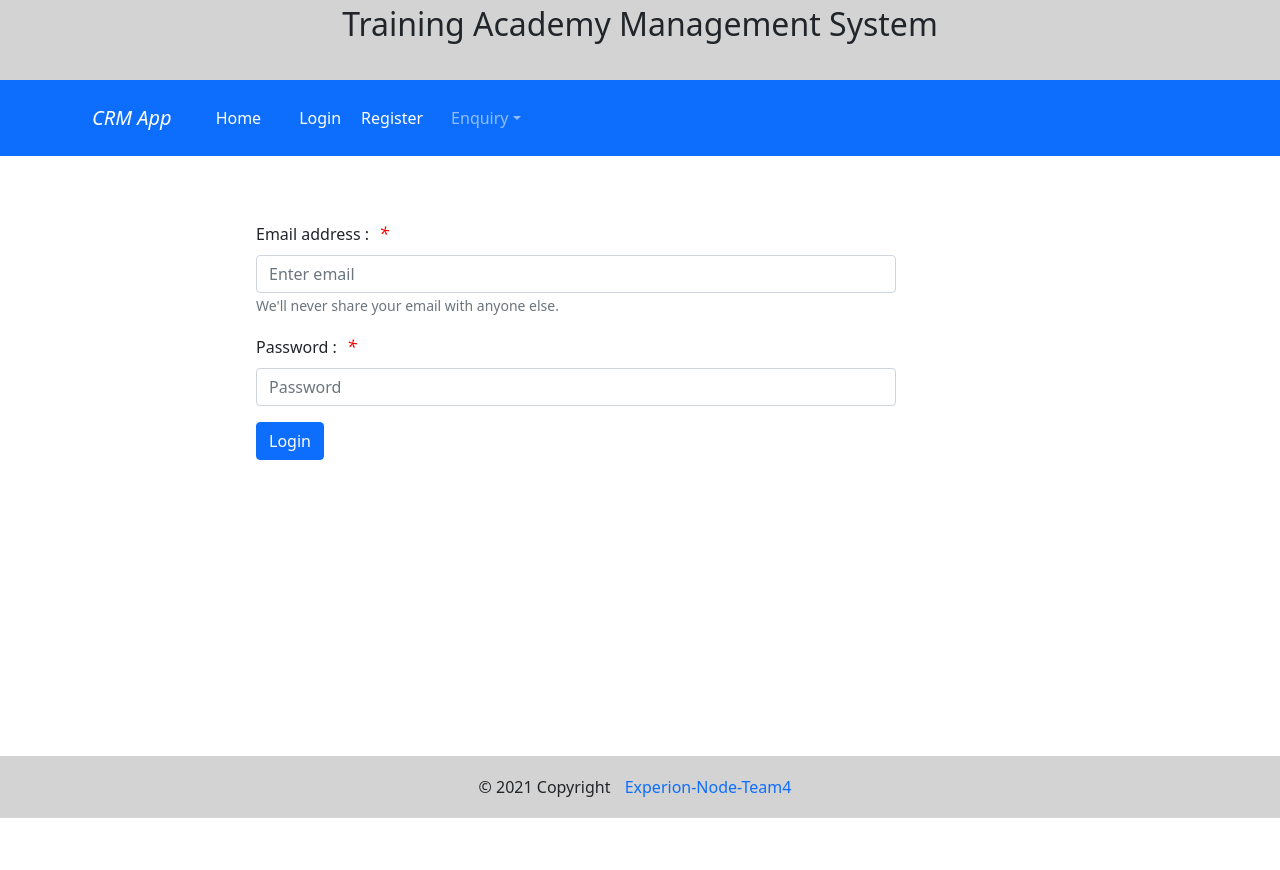
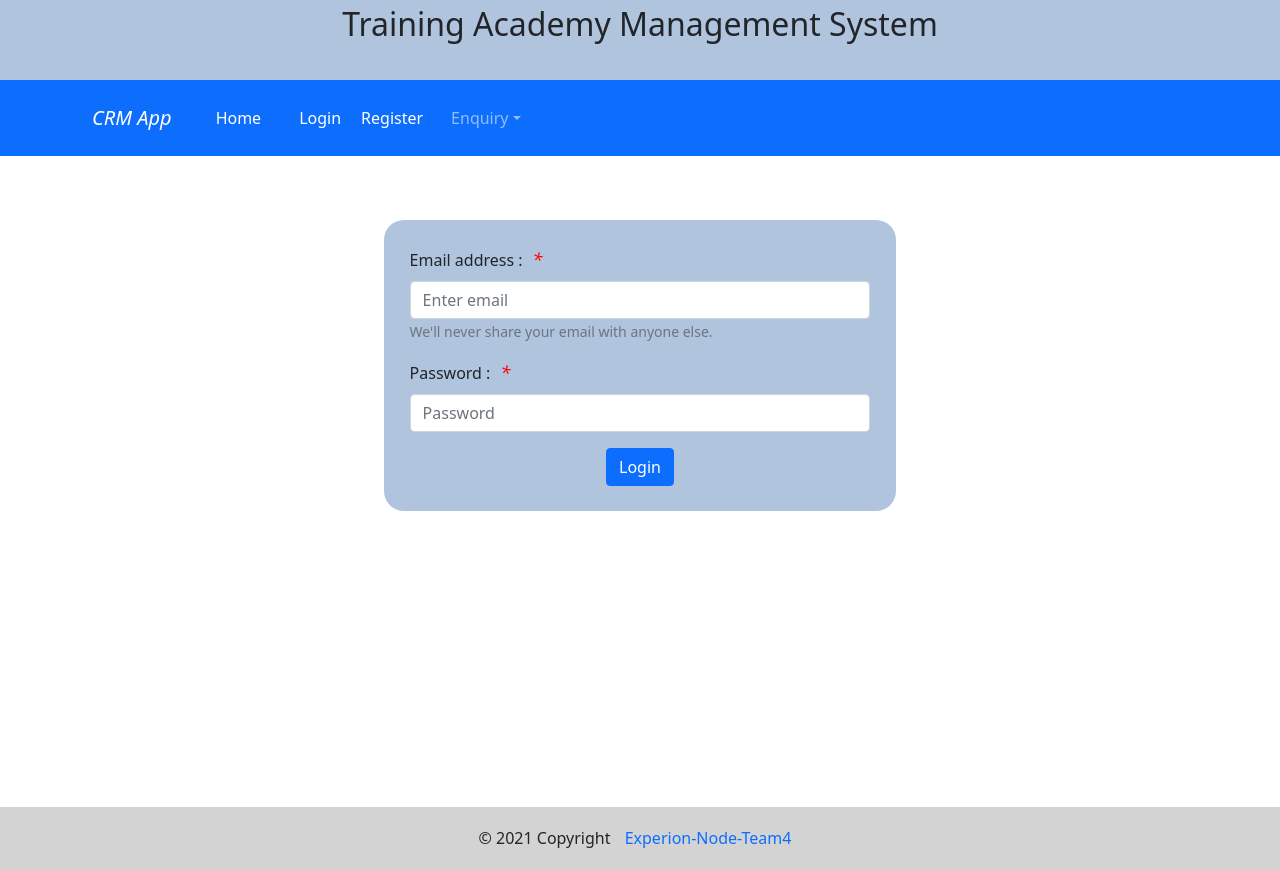
Before and after one commit to Faithinfotech-Training/Experion-Node-Team4, a React (Create React App) app: page /home/login in a window 1280 px wide. Before the commit the page ends 818 px from the top, so only its background shows below. Built offline with nearby package versions, Linux system fonts and the light colour scheme.

Commit message:
Unique course code

```diff
--- a/src/Header/Header.css
+++ b/src/Header/Header.css
@@ -6,7 +6,7 @@
     display: flex;
     width: 100%;
     justify-content: center;
-    background-color: lightgray;
+    background-color: lightsteelblue;
     height: 10vh;
 
 }
--- a/src/pages/Course/AddCourse/AddCourse.js
+++ b/src/pages/Course/AddCourse/AddCourse.js
@@ -59,7 +59,11 @@ function AddCourse() {
         navigate("/admin/course/view-courses")
       })
       .catch((error) => {
-        console.log(error);
+        toast.error("Course already exists", {
+          transition: Slide,
+          hideProgressBar: true,
+          autoClose: 3000
+        })
       })
 
   }
--- a/src/pages/Login/LoginForm.css
+++ b/src/pages/Login/LoginForm.css
@@ -1,7 +1,10 @@
 .loginForm{
     margin-top: 5%;
-    margin-left: 20%;
-    width: 50%;
+    margin-left: 30%;
+    width: 40%;
+    background-color: lightsteelblue;
+    padding: 2%;
+    border-radius: 20px;
 }
 
 .required{
--- a/src/pages/Login/LoginForm.js
+++ b/src/pages/Login/LoginForm.js
@@ -54,7 +54,7 @@ function LoginForm() {
                 } else if (role === "Manager") {
                     console.log("Working");
                     navigate('/manager');
-                    // window.location = `/home/user/${id}}`
+
                 } else {
                     navigate(`/home/user/${id}`);
                 }
@@ -64,7 +64,7 @@ function LoginForm() {
                     hideProgressBar: true,
                     autoClose: 3000
                 })
-                // alert("Wrong Credentials");
+
             })
 
 
@@ -90,9 +90,9 @@ function LoginForm() {
                     <Form.Control type="password" required placeholder="Password" name="password" onChange={handleChange} value={inputs.password || ""} />
                 </Form.Group>
 
-                <Button variant="primary" type="submit">
+                <center><Button variant="primary" type="submit">
                     Login
-                </Button>&nbsp;&nbsp;&nbsp;
+                </Button></center>
                 {/* <Button variant="primary" onClick={() => { window.location = "/home" }}>
                     Go Back
                 </Button> */}
--- a/src/pages/ResourceManagement/AddResource/AddResource.js
+++ b/src/pages/ResourceManagement/AddResource/AddResource.js
@@ -59,7 +59,11 @@ function AddResource() {
         navigate("/admin/resource/view-resources")
       })
       .catch((error) => {
-        console.log(error);
+        toast.error("Resource already exists", {
+          transition: Slide,
+          hideProgressBar: true,
+          autoClose: 3000
+        })
       })
 
   }
```
